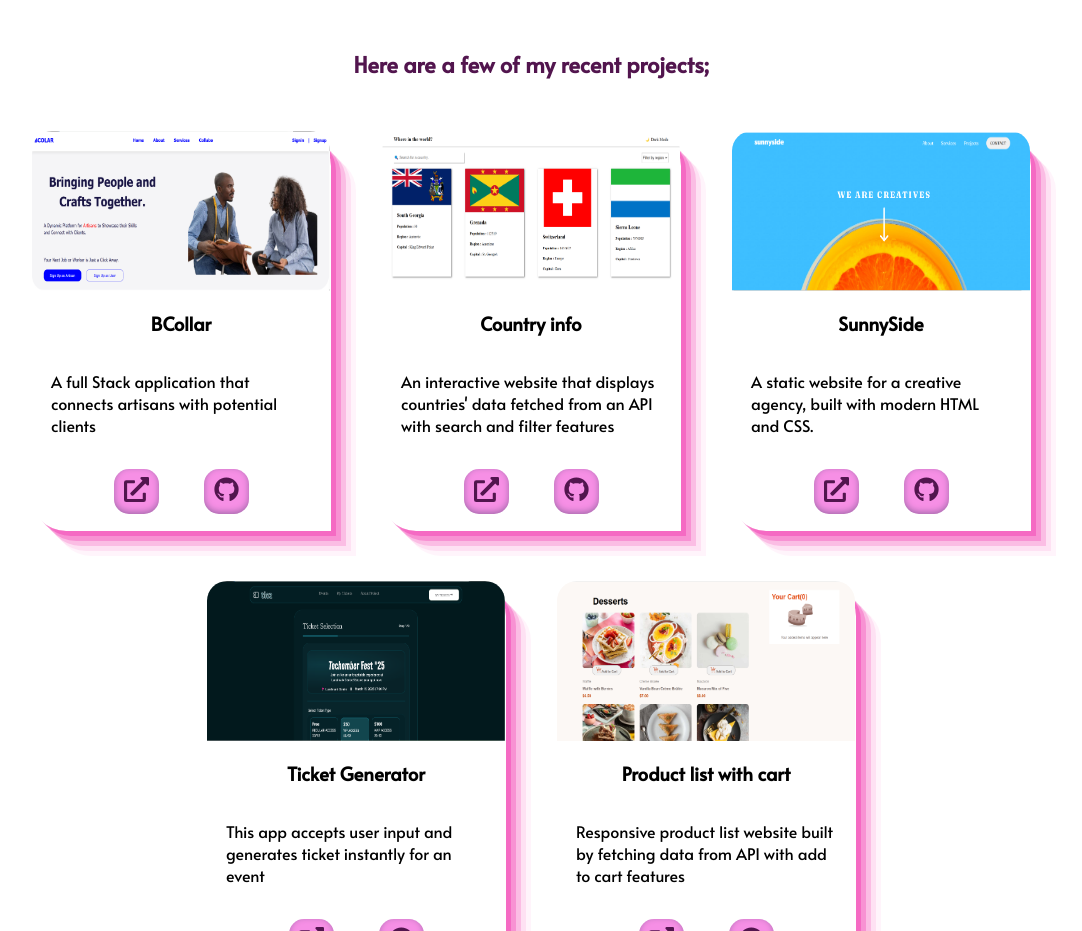
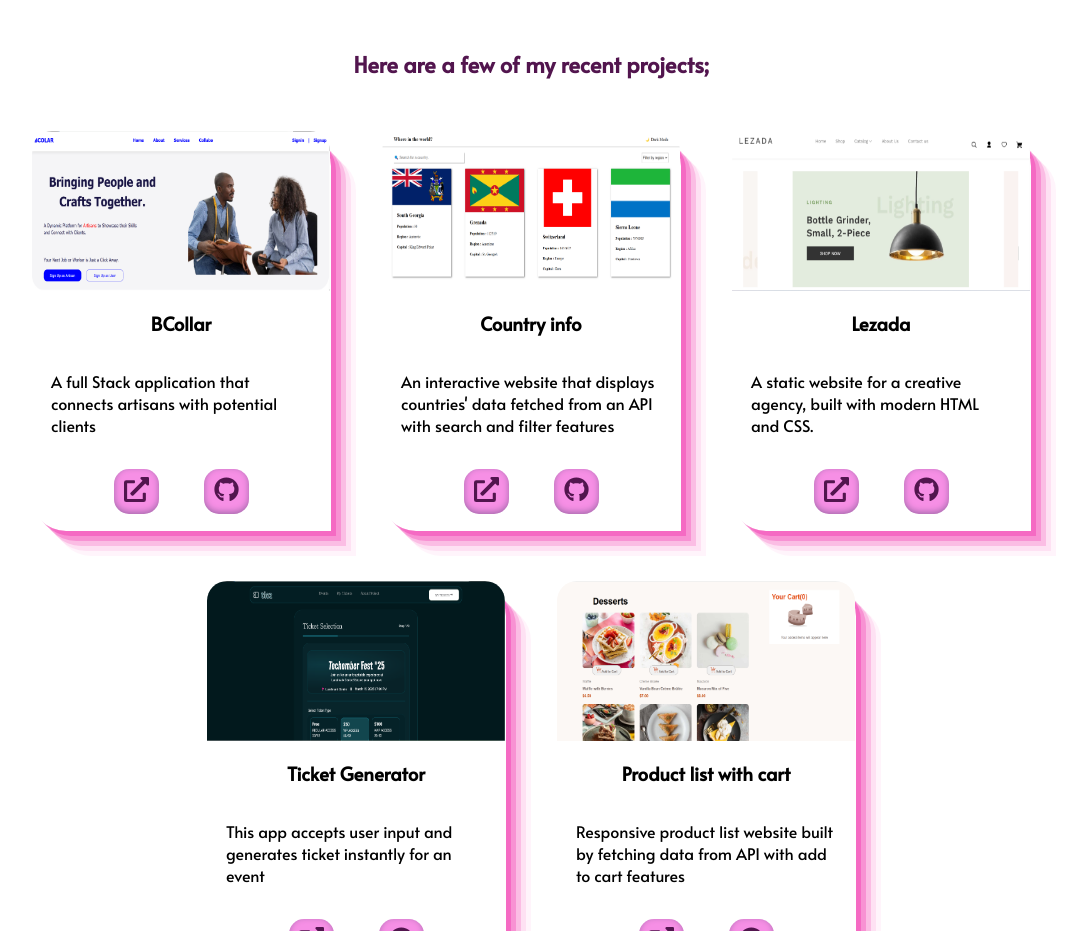
Before and after one commit to S-Rashy/Rash-Portfolio, a React (Vite) app: page / in a window 1280 px wide. Shown: the part 1500-2431 px from the top of the page, without its empty margins (109-1191 px from the left). Built offline with nearby package versions, Linux system fonts and the light colour scheme; no server answers.

Commit message:
feat: add new projects

```diff
--- a/src/Components/Project.jsx
+++ b/src/Components/Project.jsx
@@ -8,7 +8,8 @@ import ProjectProps from "../Reusables/ProjectProps";
 import BCollar from "../assets/projects/bcollar.png";
 import Country from "../assets/projects/country.png";
 import Desserts from "../assets/projects/desserts.png";
-import Sunnyside from "../assets/projects/sunnyside.png";
+import Lezada from "../assets/projects/lezada.png"
+import Shoppy from "../assets/projects/shoppy.png"
 import Ticket from "../assets/projects/ticket.png";
 
 const Project = () => {
@@ -53,11 +54,11 @@ const Project = () => {
           <ProjectProps
             data-aos="zoom-in"
             data-aos-delay="200"
-            Image={Sunnyside}
-            Title="SunnySide"
+            Image={Lezada}
+            Title="Lezada"
             Description="A static website for a creative agency, built with modern HTML and CSS."
-            Link="https://sunnyside-eta-ruby.vercel.app"
-            Repo="https://github.com/S-Rashy/sunnyside"
+            Link="https://lezada-kappa.vercel.app"
+            Repo="https://github.com/S-Rashy/lezada"
           />
         </div>
         <div data-aos="zoom-in-up">
--- a/src/Components/Static/Header.jsx
+++ b/src/Components/Static/Header.jsx
@@ -5,7 +5,7 @@ const Header = () => {
   return (
     <HeaderDiv>
       <HeaderContent>
-        <StyledLink href="/">
+        <StyledLink href="#home">
           <FaHome />
           <span>Home</span>
         </StyledLink>
--- a/src/index.css
+++ b/src/index.css
@@ -7,3 +7,7 @@ body{
  overflow-x: hidden;
   font-family: Alata, Lato, sans-serif;
 }
+
+html {
+  scroll-behavior: smooth;
+}
```
Also changed, not shown: src/assets/projects/lezada.png (added), src/assets/projects/shoppy.png (added).
